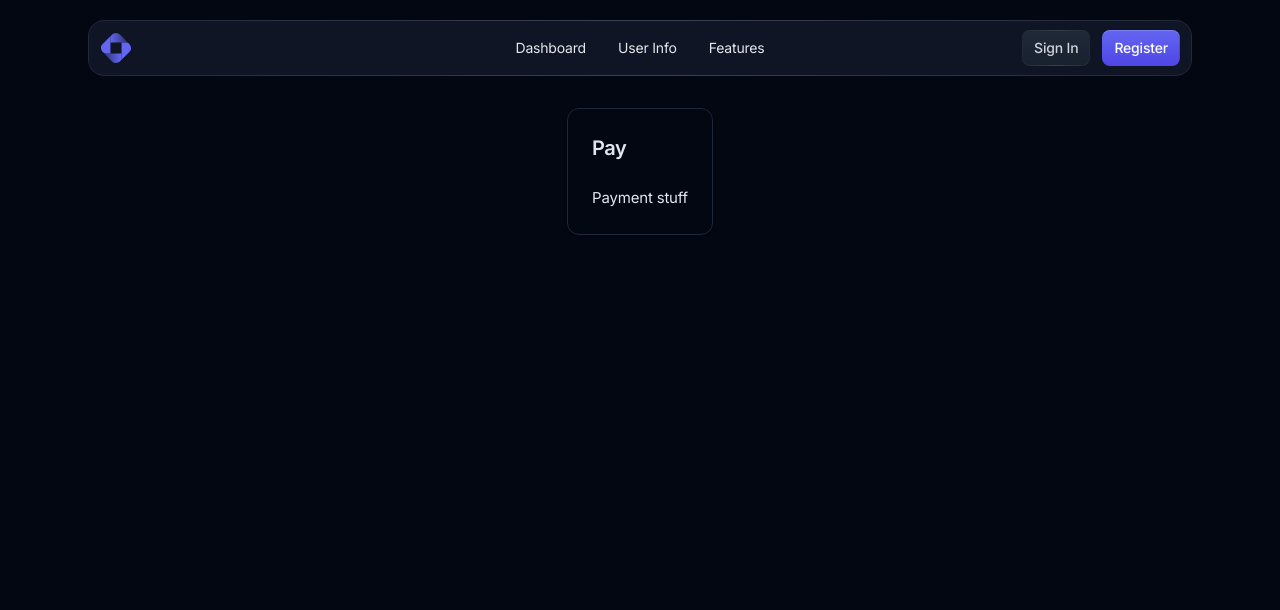
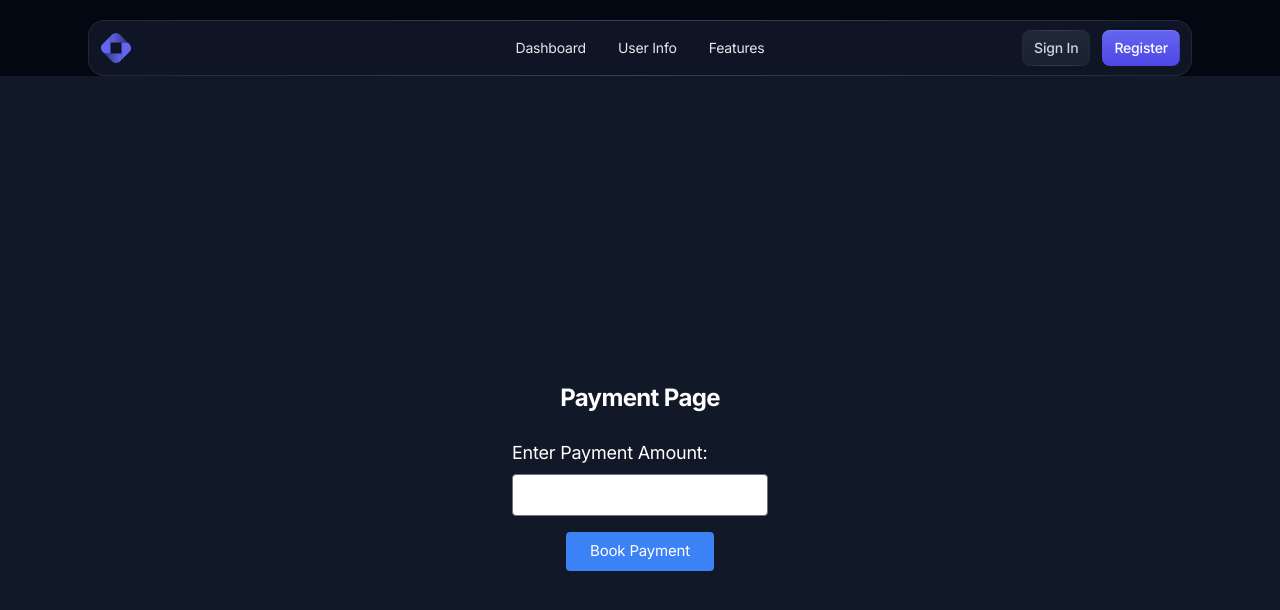
Before and after one commit to tanushchauhan/branchless, a Next.js app: page /pay in a window 1280 px wide. Shown: the top 610 px of the page. Built offline with nearby package versions, Linux system fonts and the light colour scheme.

Commit message:
Format Front-End for payment page

```diff
--- a/app/(dashboard)/pay/page.tsx
+++ b/app/(dashboard)/pay/page.tsx
@@ -1,24 +1,69 @@
-export const metadata = {
-  title: appendWebsiteName("Pay"),
-  description: "Pay others with ease",
-};
+"use client";
 
-import { appendWebsiteName } from "@/utils/config";
-import { Card, CardHeader, CardTitle, CardDescription, CardContent, CardFooter } from "@/components/ui/card";
+import { useState } from "react";
+//import { f } from "../utils"; // Assuming this is correctly imported
+//import { g } from "../utils"; // Assuming this is correctly imported
 
-export default function Pay() {
+export default function PaymentPage() {
+  const [currentBalance, setCurrentBalance] = useState(1000); // Example balance
+  const [paymentAmount, setPaymentAmount] = useState("");
+  const [isPaymentBooked, setIsPaymentBooked] = useState(false);
+  const [error, setError] = useState("");
+
+  const bookPayment = () => {
+    const amount = parseFloat(paymentAmount);
+    if (isNaN(amount) || amount <= 0) {
+      setError("Please enter a valid payment amount.");
+      return;
+    }
+
+    if (amount > currentBalance) {
+      setError("Insufficient balance.");
+      return;
+    }
+
+    setError("");
+    setCurrentBalance((prev) => prev - amount); // Deduct from balance
+    setIsPaymentBooked(true);
+    //f(); // Call the imported function
+  };
+
   return (
-    <>
-      <Card className="dark max-w-[80%] mx-auto mt-8">
-        <CardHeader>
-          <CardTitle className="text-xl">Pay</CardTitle>
-        </CardHeader>
-        <CardContent>
-          <div>
-            Payment stuff
+    <div className="min-h-screen flex flex-col items-center justify-center bg-gray-900 text-white p-4">
+      <h1 className="text-2xl font-bold mb-6">Payment Page</h1>
+      {!isPaymentBooked ? (
+        <>
+          <div className="mb-4">
+            <label htmlFor="payment" className="block text-lg mb-2">
+              Enter Payment Amount:
+            </label>
+            <input
+              id="payment"
+              type="number"
+              value={paymentAmount}
+              onChange={(e) => setPaymentAmount(e.target.value)}
+              className="p-2 text-black rounded w-64"
+            />
           </div>
-        </CardContent>
-      </Card>
-    </>
+          {error && <p className="text-red-500 mb-4">{error}</p>}
+          <button
+            onClick={bookPayment}
+            className="px-6 py-2 bg-blue-500 hover:bg-blue-600 rounded"
+          >
+            Book Payment
+          </button>
+        </>
+      ) : (
+        <>
+          <p className="text-lg mb-4">Payment booked successfully!</p>
+          <button
+            //onClick={g} // Call the imported function
+            className="px-6 py-2 bg-green-500 hover:bg-green-600 rounded"
+          >
+            Submit Payment
+          </button>
+        </>
+      )}
+    </div>
   );
 }
```
